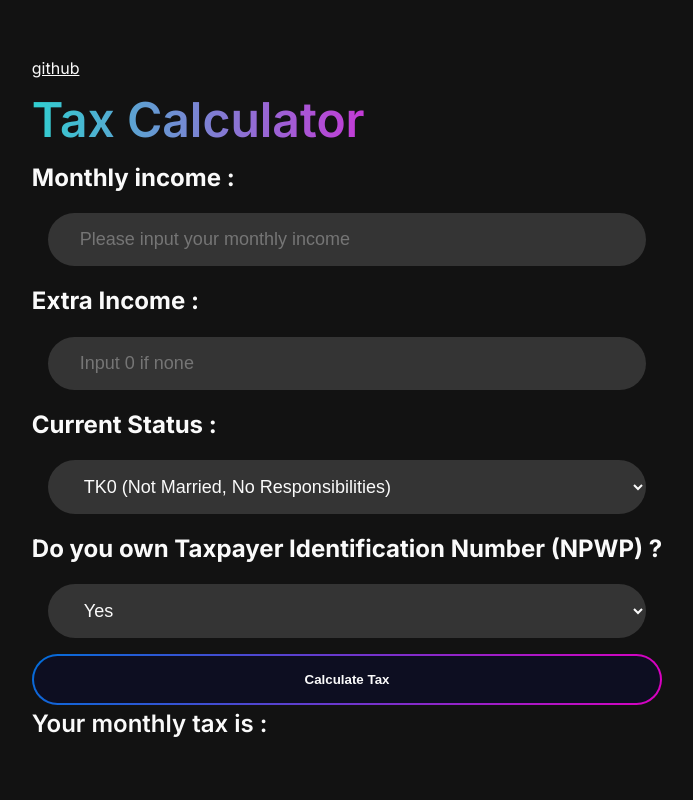
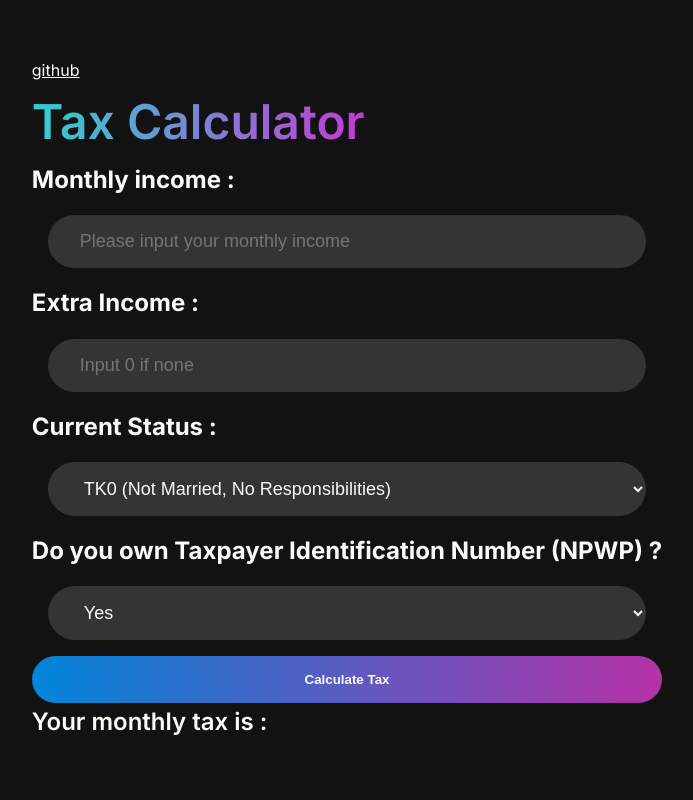
Before and after one commit to i8g9/pdt-mid-term, a Flask app: page / in a window 1280 px wide. Shown: the whole page, without its empty margins (293-986 px from the left). Run offline with Flask 2, Linux system fonts and the light colour scheme.

Commit message:
[STYLE] Change button color

```diff
--- a/static/styles.css
+++ b/static/styles.css
@@ -93,14 +93,7 @@
     color: #fafafa;
     border-radius: 5em;
     cursor: pointer;
-    border: 2px double transparent;
-    background-image: linear-gradient(rgb(13, 14, 33), rgb(13, 14, 33)), radial-gradient(circle at left top, rgb(1, 110, 218), rgb(217, 0, 192));
-    background-origin: border-box;
-    background-clip: padding-box, border-box;
     font-weight: bolder;
-}
-
-.calculateBtn:hover {
     background-image: linear-gradient(to right, rgb(1 134 218), rgb(182 49 167));
     border: 0;
     color: #fafafa;
```
